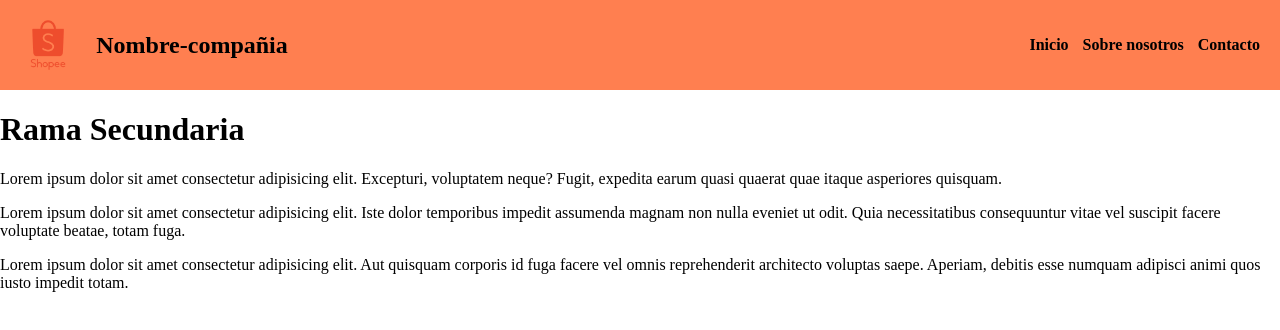
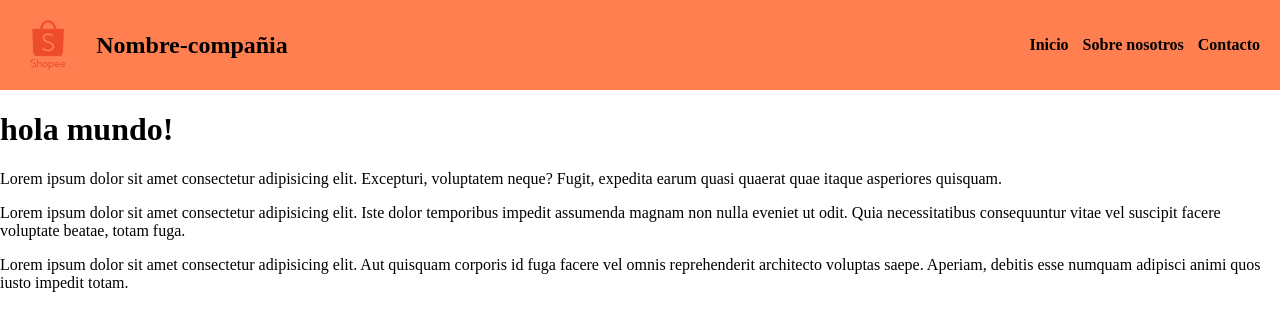
Before and after one commit to juanca-dev/Practicando_Html5, a plain HTML site: page index.html in a window 1280 px wide. Drawn offline with Linux system fonts and the light colour scheme; files whose address does not match are found by name.

Commit message:
Haciendo cambios en la rama master

```diff
--- a/index.html
+++ b/index.html
@@ -19,7 +19,7 @@
              <a href="" class="nav-link">Contacto</a>
         </nav>
     </header>
-    <h1>Rama Secundaria</h1>
+    <h1>hola mundo!</h1>
     <p>Lorem ipsum dolor sit amet consectetur adipisicing elit. Excepturi, voluptatem neque? Fugit, expedita earum quasi quaerat quae itaque asperiores quisquam.</p>
     <p>Lorem ipsum dolor sit amet consectetur adipisicing elit. Iste dolor temporibus impedit assumenda magnam non nulla eveniet ut odit. Quia necessitatibus consequuntur vitae vel suscipit facere voluptate beatae, totam fuga.</p>
     <p>Lorem ipsum dolor sit amet consectetur adipisicing elit. Aut quisquam corporis id fuga facere vel omnis reprehenderit architecto voluptas saepe. Aperiam, debitis esse numquam adipisci animi quos iusto impedit totam.</p>
```
